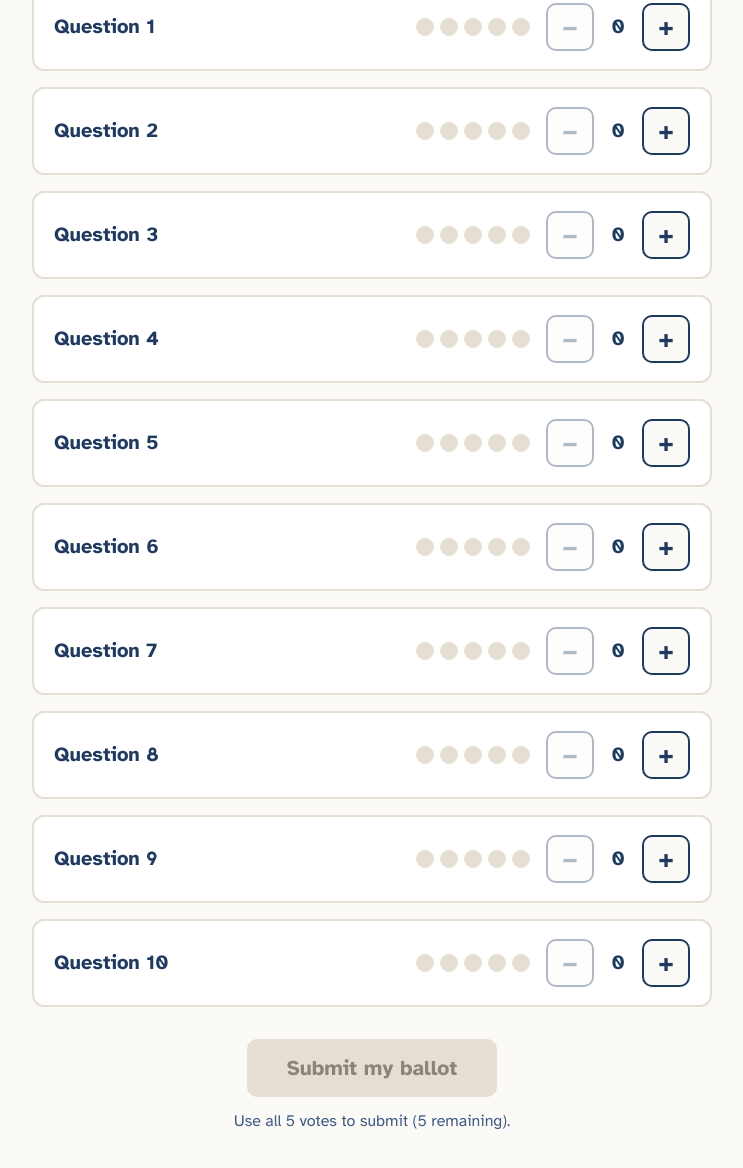
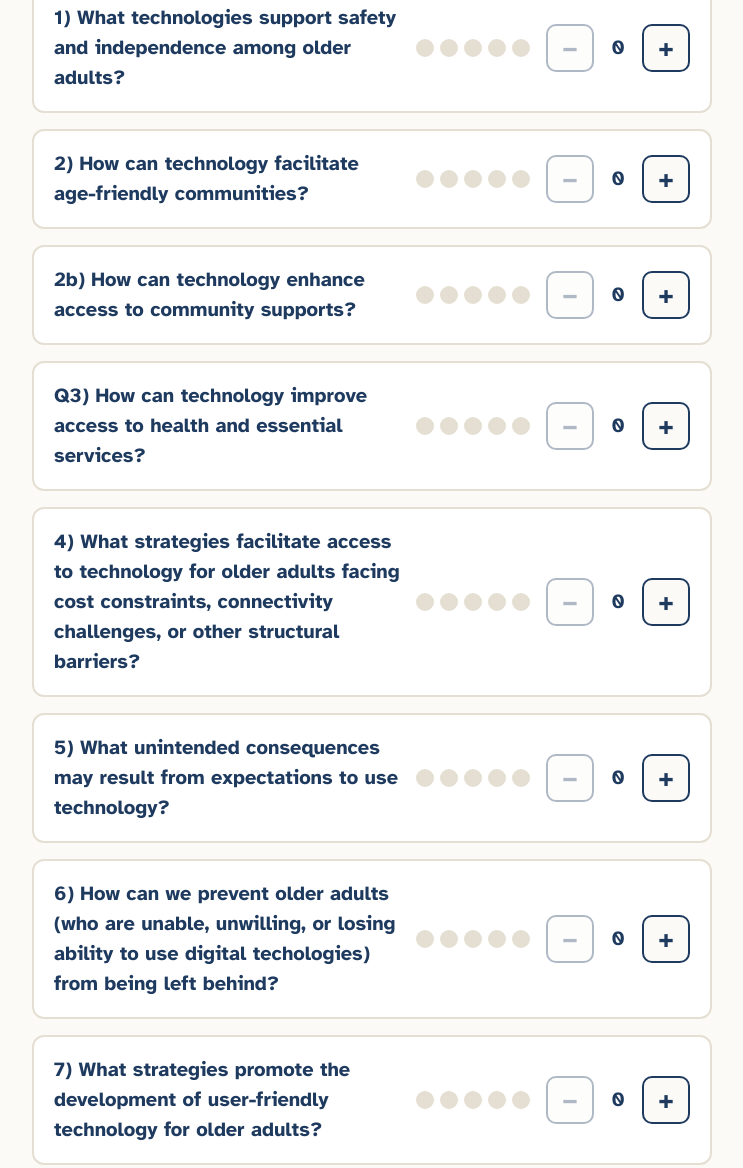
Before and after one commit to kalekasdorf/C2_Priority_Survey, a plain HTML site: page index.html in a window 1280 px wide. Shown: the part 342-1510 px from the top of the page, without its empty margins (268-1011 px from the left). Drawn offline with Linux system fonts and the light colour scheme.

Commit message:
Update voting questions and script URL in index.html

```diff
--- a/index.html
+++ b/index.html
@@ -345,23 +345,24 @@
   // 1. Paste the items you're voting on below (must be exactly 10 to match TOTAL_VOTES logic,
   //    though the code will work with any number of items).
   const ITEMS = [
-    "Question 1",
-    "Question 2",
-    "Question 3",
-    "Question 4",
-    "Question 5",
-    "Question 6",
-    "Question 7",
-    "Question 8",
-    "Question 9",
-    "Question 10"
+    "1) What technologies support safety and independence among older adults?",
+    "2) How can technology facilitate age-friendly communities?",
+    "2b) How can technology enhance access to community supports?",
+    "Q3) How can technology improve access to health and essential services? ",
+    "4) What strategies facilitate access to technology for older adults facing cost constraints, connectivity challenges, or other structural barriers?",
+    "5) What unintended consequences may result from expectations to use technology?",
+    "6) How can we prevent older adults (who are unable, unwilling, or losing ability to use digital techologies) from being left behind?",
+    "7) What strategies promote the development of user-friendly technology for older adults?",
+    "8) What approaches are most effective for training providers to better understand and empathize with older adults?",
+    "9) What approaches best support older adults in learning how to use technology and keeping up as it changes?",
+    "10) How can older adults be best supported in developing digital health literacy and health literacy skills?"
   ];
 
   const TOTAL_VOTES = 5;
 
   // 2. Paste your Google Apps Script Web App URL here after deploying it.
   //    Looks like: https://script.google.com/macros/s/XXXXXXXX/exec
-  const SCRIPT_URL = "PASTE_YOUR_GOOGLE_APPS_SCRIPT_URL_HERE";
+  const SCRIPT_URL = "https://script.google.com/macros/s/AKfycbyGep9Y_WjX_EAWXWPwqvTkFt5Zf5f56533Xj1FmTupzXPJYfqprJcSbzApJyTitsSe/exec";
 
   // ---------------------------------------------------------------
   // STATE
```
